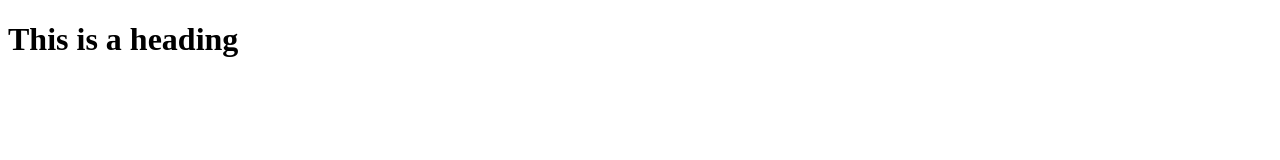
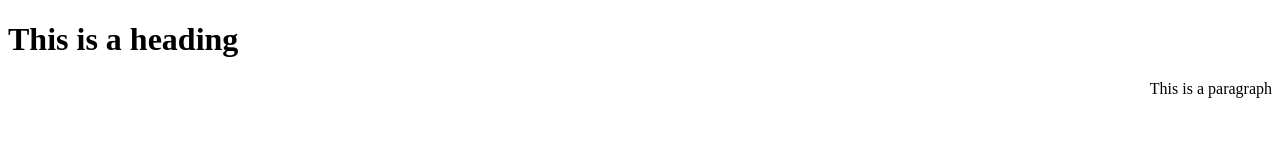
Before and after one commit to gurseerat17/git-test, a website: page index.html in a window 1280 px wide. Drawn offline with Linux system fonts and the light colour scheme.

Commit message:
second commit

```diff
--- a/index.html
+++ b/index.html
@@ -3,6 +3,7 @@
     <head>
         <body>
             <h1>This is a heading</h1>
+            <p align="right"> This is  a paragraph</p>
         </body>
     </head>
 </html>
```
Also changed, not shown: package.json (added, +27 -0 lines), 3 other files.
